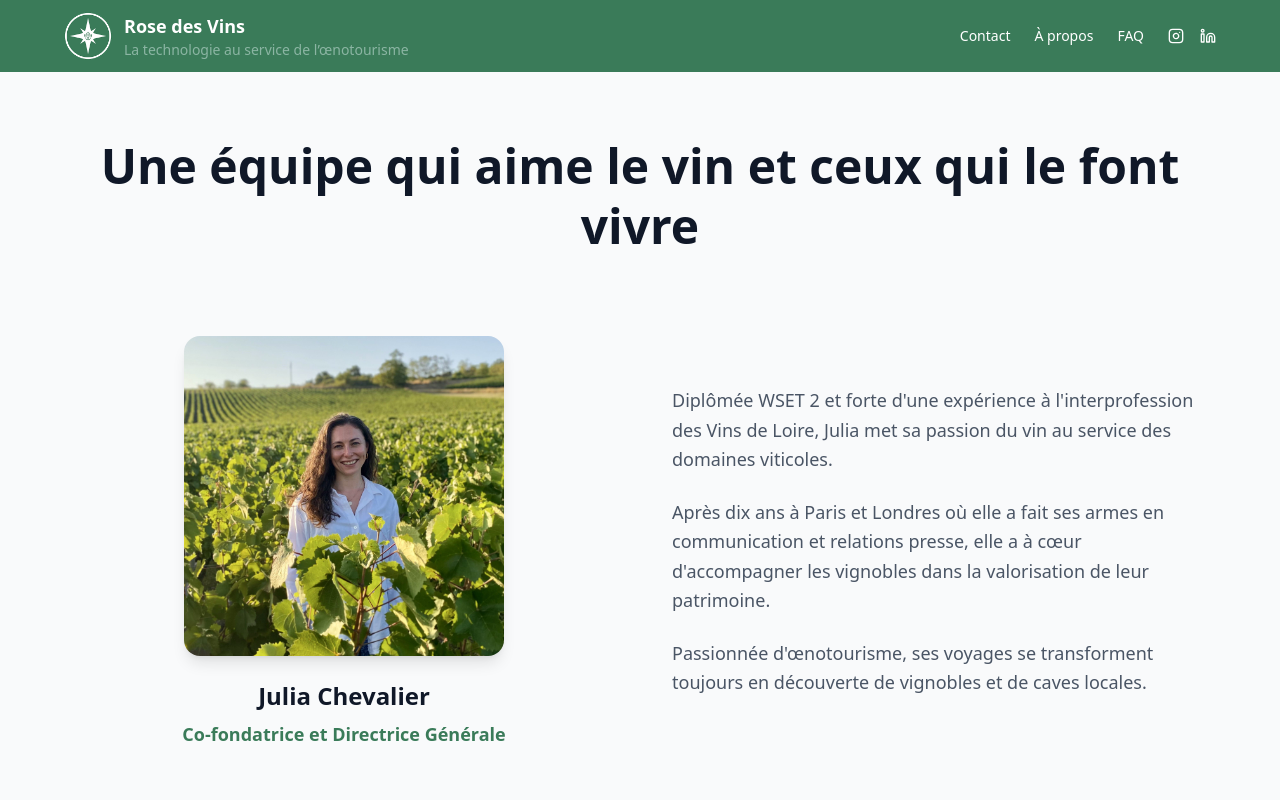
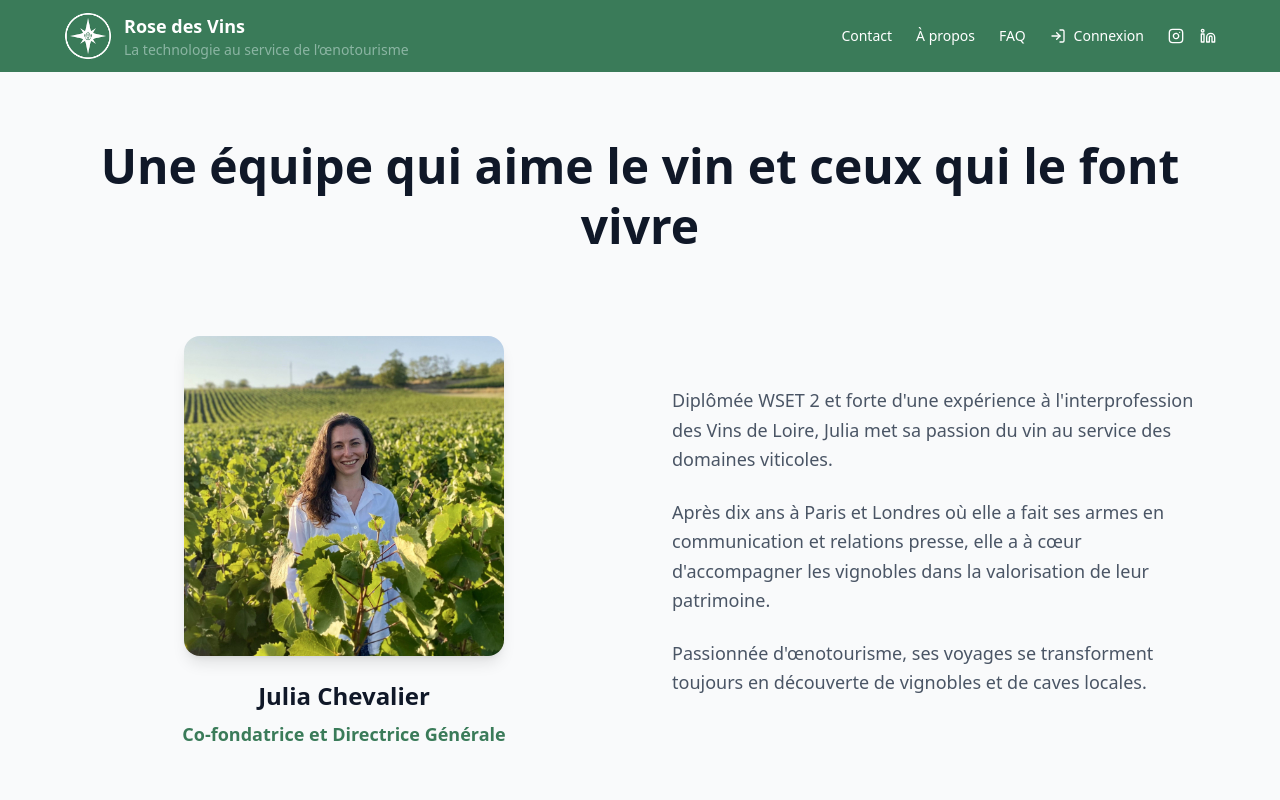
Before and after one commit to julia-rosedesvins/rosedesvins-client, a Next.js app: page /about in a window 1280 px wide. Shown: the top 800 px of the page. Built offline with nearby package versions, Linux system fonts and the light colour scheme.

Commit message:
feat: implement login status check and update navbar for user authentication

```diff
--- a/app/login/page.tsx
+++ b/app/login/page.tsx
@@ -1,5 +1,5 @@
 'use client';
-import { useState } from "react";
+import { useState, useEffect } from "react";
 import { useRouter } from "next/navigation";
 import { Card, CardContent, CardHeader, CardTitle } from "@/components/ui/card";
 import { Button } from "@/components/ui/button";
@@ -18,7 +18,31 @@ export default function LoginPage() {
     const [error, setError] = useState("");
     const [isSubmitting, setIsSubmitting] = useState(false);
     const router = useRouter();
-    const { login, isLoading } = useUser();
+    const { login, isLoading, isAuthenticated } = useUser();
+
+    // Redirect to dashboard if already logged in
+    useEffect(() => {
+        if (isAuthenticated && !isLoading) {
+            router.push('/dashboard');
+        }
+    }, [isAuthenticated, isLoading, router]);
+
+    // Show loading while checking auth status
+    if (isLoading) {
+        return (
+            <div className="min-h-screen bg-gradient-to-br from-green-50 to-green-100 flex items-center justify-center">
+                <div className="flex items-center space-x-2">
+                    <div className="w-8 h-8 border-4 border-gray-300 border-t-[#3A7B59] rounded-full animate-spin"></div>
+                    <span className="text-gray-600">Chargement...</span>
+                </div>
+            </div>
+        );
+    }
+
+    // Don't render login form if already authenticated
+    if (isAuthenticated) {
+        return null;
+    }
 
     const handleSubmit = async (e: React.FormEvent) => {
         e.preventDefault();
--- a/components/Navbar.tsx
+++ b/components/Navbar.tsx
@@ -1,7 +1,7 @@
 "use client"
 
-import { Instagram, Linkedin, Menu, X } from "lucide-react"
-import { useState } from "react"
+import { Instagram, Linkedin, Menu, X, LogIn, User } from "lucide-react"
+import { useState, useEffect } from "react"
 import Link from "next/link"
 import { useRouter, usePathname } from "next/navigation"
 
@@ -20,8 +20,29 @@ const socialLinks = [
 
 export default function Navbar() {
   const [mobileMenuOpen, setMobileMenuOpen] = useState(false)
+  const [isLoggedIn, setIsLoggedIn] = useState(false)
+  const [mounted, setMounted] = useState(false)
   const router = useRouter()
   const pathname = usePathname()
+
+  // Check if user is logged in
+  useEffect(() => {
+    setMounted(true)
+
+    const checkLoginStatus = () => {
+      const token = localStorage.getItem('token')
+      setIsLoggedIn(!!token)
+    }
+
+    checkLoginStatus()
+
+    // Listen for storage changes (e.g., when user logs in/out in another tab)
+    window.addEventListener('storage', checkLoginStatus)
+
+    return () => {
+      window.removeEventListener('storage', checkLoginStatus)
+    }
+  }, [])
 
   const handleContactClick = (e: React.MouseEvent) => {
     e.preventDefault()
@@ -55,6 +76,26 @@ export default function Navbar() {
           {link.label}
         </Link>
       ))}
+
+      {/* Login/Account Access Link */}
+      <Link
+        href={mounted && isLoggedIn ? "/dashboard" : "/login"}
+        className="text-sm hover:opacity-80 flex items-center gap-2"
+        style={{ color: "white" }}
+      >
+        {mounted && isLoggedIn ? (
+          <>
+            <User className="w-4 h-4" />
+            <span>Espace Domaines</span>
+          </>
+        ) : (
+          <>
+            <LogIn className="w-4 h-4" />
+            <span>Connexion</span>
+          </>
+        )}
+      </Link>
+
       {!isMobile && (
         <div className="flex gap-4">
           {socialLinks.map((social) => {
```
